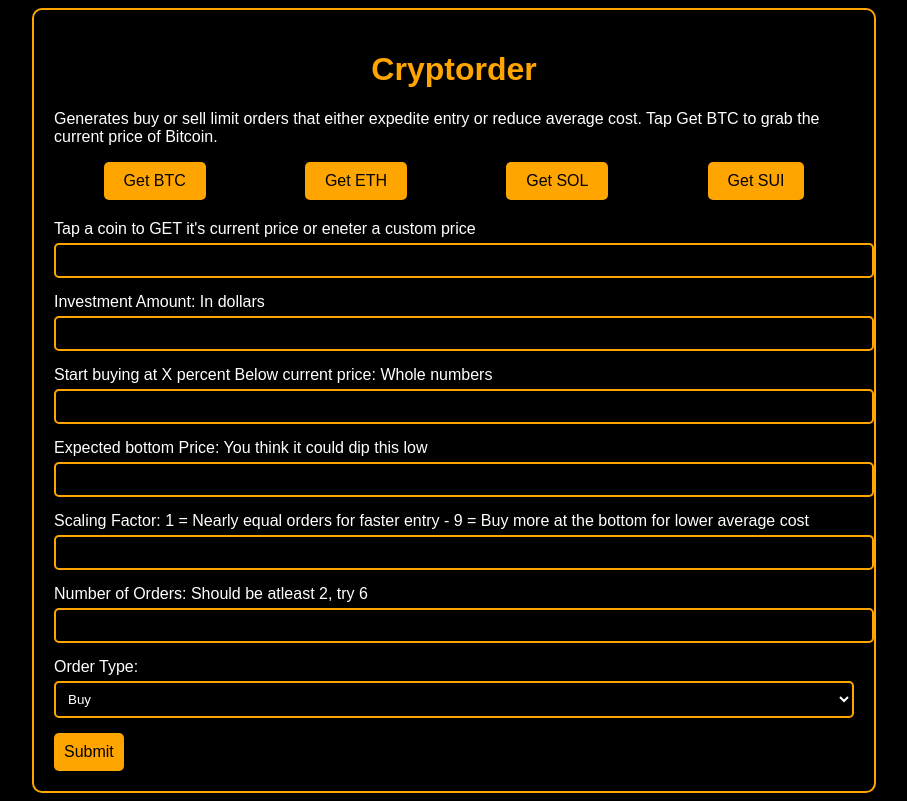
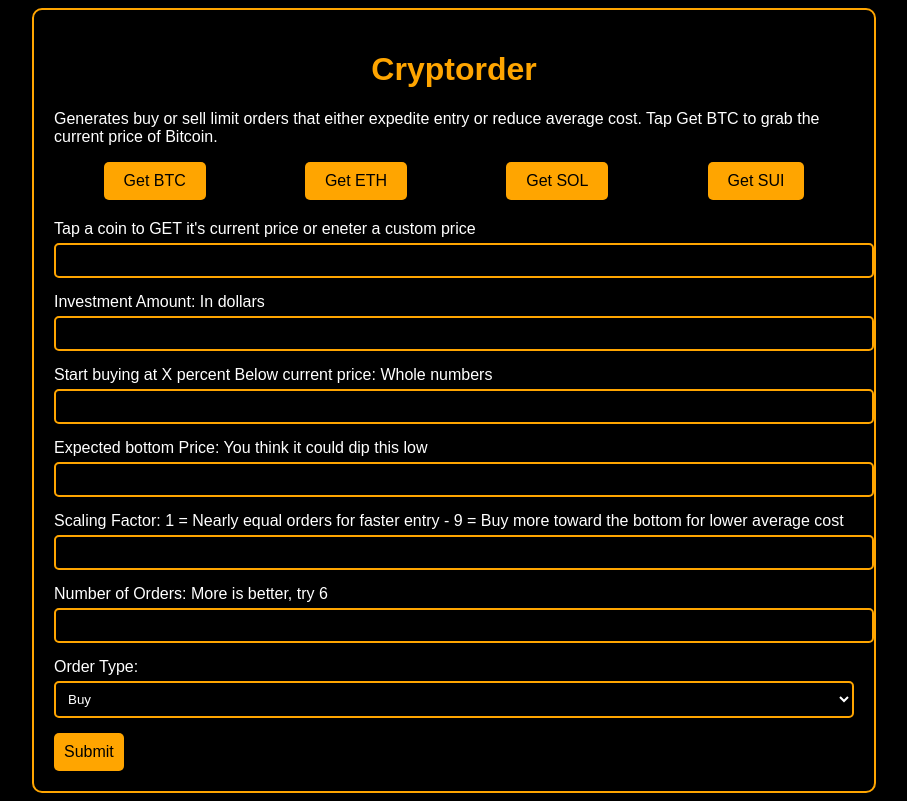
Before and after one commit to aztronome/cryptorder, a Flask app: page / in a window 1280 px wide. Shown: the whole page, without its empty margins (186-1093 px from the left). Run offline with Flask 3, Linux system fonts and the light colour scheme.

Commit message:
Update app

```diff
--- a/templates/index.html
+++ b/templates/index.html
@@ -40,12 +40,12 @@
             </div>
 
             <div class="form-group">
-                <label for="scaling_factor">Scaling Factor: 1 = Nearly equal orders for faster entry - 9 = Buy more at the bottom for lower average cost</label>
+                <label for="scaling_factor">Scaling Factor: 1 = Nearly equal orders for faster entry - 9 = Buy more toward the bottom for lower average cost</label>
                 <input type="number" id="scaling_factor" name="scaling_factor" min="1" max="9" value="{{ request.form.get('scaling_factor', '') }}" required>
             </div>
 
             <div class="form-group">
-                <label for="num_orders">Number of Orders: Should be atleast 2, try 6</label>
+                <label for="num_orders">Number of Orders: More is better, try 6</label>
                 <input type="number" id="num_orders" name="num_orders" value="{{ request.form.get('num_orders', '') }}" required>
             </div>
 
```
